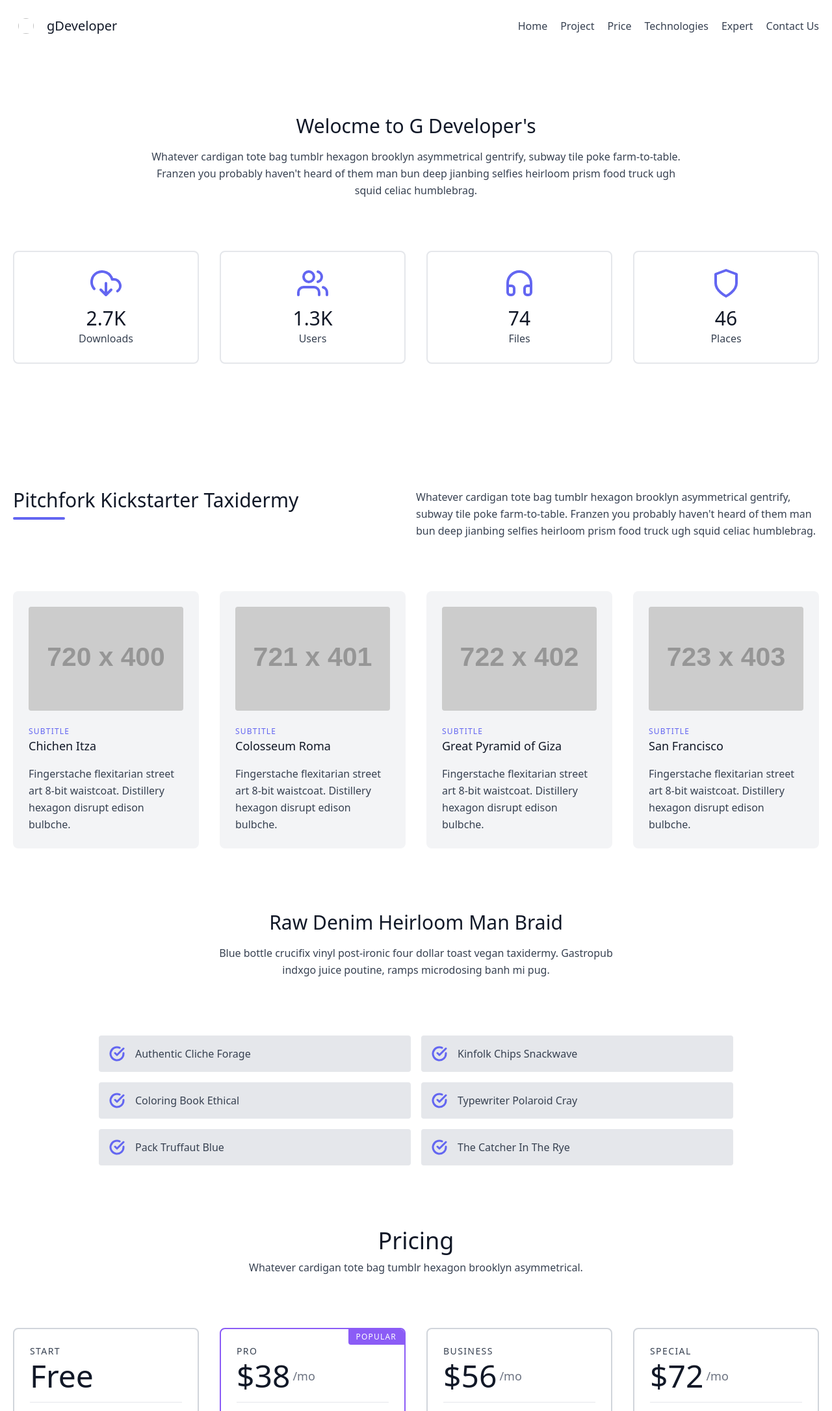
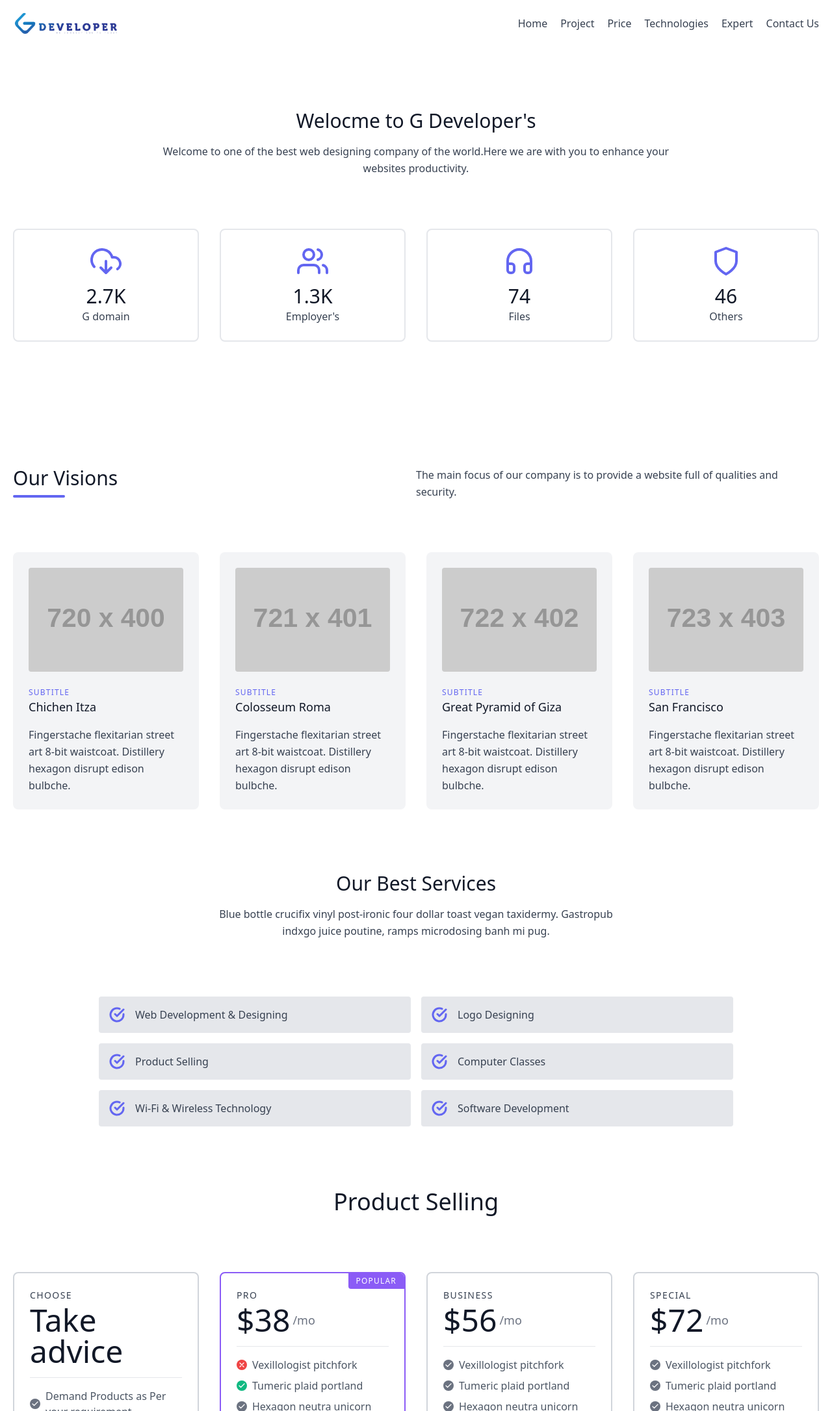
Before and after one commit to mohmmadarshad/gDeveloper, a plain HTML site: page index.html in a window 1280 px wide. Shown: the top 2172 px of the page at 65% size. Drawn offline with nearby package versions, Linux system fonts and the light colour scheme; placeholder pictures from the web are drawn by us.

Commit message:
message1

```diff
--- a/index.html
+++ b/index.html
@@ -12,12 +12,9 @@
     <header class="text-gray-700 body-font">
         <div class="container mx-auto flex flex-wrap p-5 flex-col md:flex-row items-center">
             <a class="flex title-font font-medium items-center text-gray-900 mb-4 md:mb-0">
-                <img =" Photo from Muhammad Arshad.png" fill="none" stroke="currentColor" stroke-linecap="round"
-                    stroke-linejoin="round" stroke-width="2" class="w-10 h-10 text-none p-2 bg-none-500 rounded-full"
-                    viewBox="0 0 24 24">
-                    <path d="M12 2L2 7l10 5 10-5-10-5zM2 17l10 5 10-5M2 12l10 5 10-5"></path>
-                </img>
-                <span class="ml-3 text-xl">gDeveloper</span>
+                <img src="new logo-04.png" width="160px" height="200px">
+
+
             </a>
             <nav class="md:ml-auto flex flex-wrap items-center text-base justify-center">
                 <a class="mr-5 hover:text-gray-900" href="#home">Home</a>
@@ -36,9 +33,8 @@
         <div class="container px-5 py-24 mx-auto">
             <div class="flex flex-col text-center w-full mb-20">
                 <h1 class="sm:text-3xl text-2xl font-medium title-font mb-4 text-gray-900">Welocme to G Developer's</h1>
-                <p class="lg:w-2/3 mx-auto leading-relaxed text-base">Whatever cardigan tote bag tumblr hexagon brooklyn
-                    asymmetrical gentrify, subway tile poke farm-to-table. Franzen you probably haven't heard of them
-                    man bun deep jianbing selfies heirloom prism food truck ugh squid celiac humblebrag.</p>
+                <p class="lg:w-2/3 mx-auto leading-relaxed text-base">Welcome to one of the best web designing company of the world.Here we are with
+                you to enhance your websites productivity. </p>
             </div>
             <div class="flex flex-wrap -m-4 text-center">
                 <div class="p-4 md:w-1/4 sm:w-1/2 w-full">
@@ -49,7 +45,7 @@
                             <path d="M20.88 18.09A5 5 0 0018 9h-1.26A8 8 0 103 16.29"></path>
                         </svg>
                         <h2 class="title-font font-medium text-3xl text-gray-900">2.7K</h2>
-                        <p class="leading-relaxed">Downloads</p>
+                        <p class="leading-relaxed">G domain</p>
                     </div>
                 </div>
                 <div class="p-4 md:w-1/4 sm:w-1/2 w-full">
@@ -61,7 +57,7 @@
                             <path d="M23 21v-2a4 4 0 00-3-3.87m-4-12a4 4 0 010 7.75"></path>
                         </svg>
                         <h2 class="title-font font-medium text-3xl text-gray-900">1.3K</h2>
-                        <p class="leading-relaxed">Users</p>
+                        <p class="leading-relaxed">Employer's</p>
                     </div>
                 </div>
                 <div class="p-4 md:w-1/4 sm:w-1/2 w-full">
@@ -84,7 +80,7 @@
                             <path d="M12 22s8-4 8-10V5l-8-3-8 3v7c0 6 8 10 8 10z"></path>
                         </svg>
                         <h2 class="title-font font-medium text-3xl text-gray-900">46</h2>
-                        <p class="leading-relaxed">Places</p>
+                        <p class="leading-relaxed">Others</p>
                     </div>
                 </div>
             </div>
@@ -96,13 +92,11 @@
         <div class="container px-5 py-24 mx-auto">
             <div class="flex flex-wrap w-full mb-20">
                 <div class="lg:w-1/2 w-full mb-6 lg:mb-0">
-                    <h1 class="sm:text-3xl text-2xl font-medium title-font mb-2 text-gray-900">Pitchfork Kickstarter
-                        Taxidermy</h1>
+                    <h1 class="sm:text-3xl text-2xl font-medium title-font mb-2 text-gray-900"> Our Visions</h1>
                     <div class="h-1 w-20 bg-indigo-500 rounded"></div>
                 </div>
-                <p class="lg:w-1/2 w-full leading-relaxed text-base">Whatever cardigan tote bag tumblr hexagon brooklyn
-                    asymmetrical gentrify, subway tile poke farm-to-table. Franzen you probably haven't heard of them
-                    man bun deep jianbing selfies heirloom prism food truck ugh squid celiac humblebrag.</p>
+                <p class="lg:w-1/2 w-full leading-relaxed text-base">The main focus of our company is to provide a website full of qualities and security.
+                </p>
             </div>
             <div class="flex flex-wrap -m-4">
                 <div class="xl:w-1/4 md:w-1/2 p-4">
@@ -153,8 +147,9 @@
     <section class="text-gray-700 body-font" id="tech">
         <div class="container px-5 py-15 mx-auto">
             <div class="text-center mb-20">
-                <h1 class="sm:text-3xl text-2xl font-medium text-center title-font text-gray-900 mb-4">Raw Denim
-                    Heirloom Man Braid</h1>
+                <h1 class="sm:text-3xl text-2xl font-medium text-center title-font text-gray-900 mb-4">
+                    Our Best Services
+                    </h1>
                 <p class="text-base leading-relaxed xl:w-2/4 lg:w-3/4 mx-auto">Blue bottle crucifix vinyl post-ironic
                     four dollar toast vegan taxidermy. Gastropub indxgo juice poutine, ramps microdosing banh mi pug.
                 </p>
@@ -167,7 +162,7 @@
                             <path d="M22 11.08V12a10 10 0 11-5.93-9.14"></path>
                             <path d="M22 4L12 14.01l-3-3"></path>
                         </svg>
-                        <span class="title-font font-medium">Authentic Cliche Forage</span>
+                        <span class="title-font font-medium">Web Development & Designing</span>
                     </div>
                 </div>
                 <div class="p-2 sm:w-1/2 w-full">
@@ -177,7 +172,7 @@
                             <path d="M22 11.08V12a10 10 0 11-5.93-9.14"></path>
                             <path d="M22 4L12 14.01l-3-3"></path>
                         </svg>
-                        <span class="title-font font-medium">Kinfolk Chips Snackwave</span>
+                        <span class="title-font font-medium">Logo Designing</span>
                     </div>
                 </div>
                 <div class="p-2 sm:w-1/2 w-full">
@@ -187,7 +182,7 @@
                             <path d="M22 11.08V12a10 10 0 11-5.93-9.14"></path>
                             <path d="M22 4L12 14.01l-3-3"></path>
                         </svg>
-                        <span class="title-font font-medium">Coloring Book Ethical</span>
+                        <span class="title-font font-medium">Product Selling</span>
                     </div>
                 </div>
                 <div class="p-2 sm:w-1/2 w-full">
@@ -197,7 +192,7 @@
                             <path d="M22 11.08V12a10 10 0 11-5.93-9.14"></path>
                             <path d="M22 4L12 14.01l-3-3"></path>
                         </svg>
-                        <span class="title-font font-medium">Typewriter Polaroid Cray</span>
+                        <span class="title-font font-medium"></span>Computer Classes</span>
                     </div>
                 </div>
                 <div class="p-2 sm:w-1/2 w-full">
@@ -207,7 +202,7 @@
                             <path d="M22 11.08V12a10 10 0 11-5.93-9.14"></path>
                             <path d="M22 4L12 14.01l-3-3"></path>
                         </svg>
-                        <span class="title-font font-medium">Pack Truffaut Blue</span>
+                        <span class="title-font font-medium">Wi-Fi & Wireless Technology</span>
                     </div>
                 </div>
                 <div class="p-2 sm:w-1/2 w-full">
@@ -217,7 +212,7 @@
                             <path d="M22 11.08V12a10 10 0 11-5.93-9.14"></path>
                             <path d="M22 4L12 14.01l-3-3"></path>
                         </svg>
-                        <span class="title-font font-medium">The Catcher In The Rye</span>
+                        <span class="title-font font-medium">Software Development</span>
                     </div>
                 </div>
             </div>
@@ -228,9 +223,8 @@
     <section class="text-gray-700 body-font overflow-hidden">
         <div class="container px-5 py-20 mx-auto">
             <div class="flex flex-col text-center w-full mb-20" id="price">
-                <h1 class="sm:text-4xl text-3xl font-medium title-font mb-2 text-gray-900">Pricing</h1>
-                <p class="lg:w-2/3 mx-auto leading-relaxed text-base">Whatever cardigan tote bag tumblr hexagon brooklyn
-                    asymmetrical.</p>
+                <h1 class="sm:text-4xl text-3xl font-medium title-font mb-2 text-gray-900">Product Selling</h1>
+                <p class="lg:w-2/3 mx-auto leading-relaxed text-base">
                 <!-- <div class="flex mx-auto border-2 border-purple-500 rounded overflow-hidden mt-6">
                     <button class="py-1 px-4 bg-purple-500 text-white focus:outline-none">Monthly</button>
                     <button class="py-1 px-4 focus:outline-none">Annually</button>
@@ -239,8 +233,8 @@
             <div class="flex flex-wrap -m-4">
                 <div class="p-4 xl:w-1/4 md:w-1/2 w-full">
                     <div class="h-full p-6 rounded-lg border-2 border-gray-300 flex flex-col relative overflow-hidden">
-                        <h2 class="text-sm tracking-widest title-font mb-1 font-medium">START</h2>
-                        <h1 class="text-5xl text-gray-900 pb-4 mb-4 border-b border-gray-200 leading-none">Free</h1>
+                        <h2 class="text-sm tracking-widest title-font mb-1 font-medium">CHOOSE</h2>
+                        <h1 class="text-5xl text-gray-900 pb-4 mb-4 border-b border-gray-200 leading-none">Take advice</h1>
                         <p class="flex items-center text-gray-600 mb-2">
                             <span
                                 class="w-4 h-4 mr-2 inline-flex items-center justify-center bg-gray-500 text-white rounded-full flex-shrink-0">
@@ -248,7 +242,7 @@
                                     stroke-width="2.5" class="w-3 h-3" viewBox="0 0 24 24">
                                     <path d="M20 6L9 17l-5-5"></path>
                                 </svg>
-                            </span>Vexillologist pitchfork
+                            </span>Demand Products as Per your requirement
                         </p>
                         <p class="flex items-center text-gray-600 mb-2">
                             <span
@@ -257,7 +251,7 @@
                                     stroke-width="2.5" class="w-3 h-3" viewBox="0 0 24 24">
                                     <path d="M20 6L9 17l-5-5"></path>
                                 </svg>
-                            </span>Tumeric plaid portland
+                            </span>Discuss about the reason for which you want to buy that product
                         </p>
                         <p class="flex items-center text-gray-600 mb-6">
                             <span
@@ -266,7 +260,7 @@
                                     stroke-width="2.5" class="w-3 h-3" viewBox="0 0 24 24">
                                     <path d="M20 6L9 17l-5-5"></path>
                                 </svg>
-                            </span>Mixtape chillwave tumeric
+                            </span>Explain about your terms and policy
                         </p>
                         <!-- <button
                             class="flex items-center mt-auto text-white bg-gray-500 border-0 py-2 px-4 w-full focus:outline-none hover:bg-gray-600 rounded">Button
@@ -275,7 +269,7 @@
                                 <path d="M5 12h14M12 5l7 7-7 7"></path>
                             </svg>
                         </button> -->
-                        <p class="text-xs text-gray-500 mt-3">Literally you probably haven't heard of them jean shorts.
+                        <p class="text-xs text-gray-500 mt-3">Our experts are always with you.
                         </p>
                     </div>
                 </div>
```
Also changed, not shown: new logo-04.png (added).
